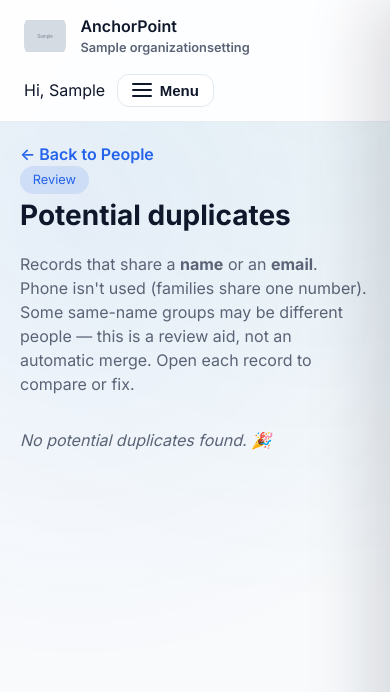
After one commit to TheLVSQ/AnchorPoint, a Django app: page /people/duplicates/ in a window 390 px wide. The commit adds this page. Shown: the top 692 px of the page. Run offline with Django 5.2, Linux system fonts and the light colour scheme; a user stored in the database is signed in; tables that the repository leaves empty hold one stand-in row (values such as "Sample post"); grey boxes marked "Sample" are stand-in pictures; parts of the project's set-up code (start-up, migrations or seed data) failed here and were passed over; some libraries are stand-ins or nearby versions.

Commit message:
feat(people): fix import family names + primary adult; add people count + duplicate finder (#34)
Rock import fixes (re-runnable — re-import the same CSV to correct existing data):
- Family names normalize to always end in "Family" ("Abel" -> "Abel Family").
- Child/adult inferred from Rock's Age column (not just birthdate), so a 3yo
  with no birthdate is a child, not an adult. Primary adult is recomputed each
  run and cleared when a family has no actual adult.

People page: overall people count chip in the header (unfiltered, stays put
during search).

New "Find duplicates" review page (staff): groups records sharing a name or
email (phone excluded — families share one), with links to open each. Review
aid, not auto-merge.

Co-authored-by: Claude Opus 4.8 <noreply@anthropic.com>

```diff
--- a/anchorpoint/people/services/rock_import.py
+++ b/anchorpoint/people/services/rock_import.py
@@ -91,6 +91,26 @@ def _clean(value):
     return "" if v.lower() in _NEGATIVES else v
 
 
+def _family_name(raw):
+    """Normalize a household name to always end in 'Family' (Rock is
+    inconsistent: some are 'Levesque Family', some just 'Abel')."""
+    name = (raw or "").strip() or "Family"
+    if not name.lower().endswith("family"):
+        name = f"{name} Family"
+    return name
+
+
+def _row_age(row, person=None):
+    """Best age for child/adult inference: Rock's Age column first (it's often
+    set when a birthdate isn't), then the person's birthdate-derived age."""
+    raw = _g(row, "Age")
+    try:
+        return int(float(raw))
+    except (TypeError, ValueError):
+        pass
+    return person.age if person and person.birthdate else None
+
+
 def parse_csv(text):
     rows = list(csv.DictReader(io.StringIO(text)))
     if not rows:
@@ -177,8 +197,8 @@ def run_rock_import(rows, *, commit=False) -> RockResult:
 
     with transaction.atomic():
         for fam_id, members in families.items():
-            fam_name = _g(members[0], "Family Name") or (
-                _g(members[0], "Last Name") + " Family"
+            fam_name = _family_name(
+                _g(members[0], "Family Name") or _g(members[0], "Last Name")
             )
             addr = next((_household_address(r) for r in members
                          if _g(r, "Home Address - Street 1")), _household_address(members[0]))
@@ -190,12 +210,15 @@ def run_rock_import(rows, *, commit=False) -> RockResult:
             )
             if created:
                 stats["families_created"] += 1
+            household.name = fam_name  # keep normalized name current on re-runs
             for key, val in addr.items():
                 if val and not getattr(household, key):
                     setattr(household, key, val)
             household.save()
 
-            first_adult = household.primary_adult
+            # Recompute the primary adult each run: the first actual adult, or
+            # None if the family has no adult (so a lone 3-year-old isn't it).
+            first_adult = None
             for row in members:
                 ext = f"rock:{_g(row, 'Id')}" if _g(row, "Id") else ""
                 fields = _person_fields(row)
@@ -221,7 +244,8 @@ def run_rock_import(rows, *, commit=False) -> RockResult:
                     person = Person.objects.create(external_id=ext, **fields)
                     stats["people_created"] += 1
 
-                is_child = person.is_minor is True
+                age = _row_age(row, person)
+                is_child = age is not None and age < MINOR_AGE
                 rel = (HouseholdMember.RelationshipType.CHILD if is_child
                        else HouseholdMember.RelationshipType.ADULT)
                 HouseholdMember.objects.get_or_create(
@@ -235,7 +259,8 @@ def run_rock_import(rows, *, commit=False) -> RockResult:
                     if first_adult is None:
                         first_adult = person
 
-            if first_adult and household.primary_adult_id != first_adult.pk:
+            # Set the primary adult, or clear it when the family has no adult.
+            if household.primary_adult_id != (first_adult.pk if first_adult else None):
                 household.primary_adult = first_adult
                 household.save(update_fields=["primary_adult"])
 
--- /dev/null
+++ b/anchorpoint/people/templates/people/duplicates.html
@@ -0,0 +1,60 @@
+{% extends "base.html" %}
+{% block content %}
+<a class="ghost-link" href="{% url 'people_list' %}">&larr; Back to People</a>
+
+<div class="page-header">
+    <span class="chip">Review</span>
+    <h1>Potential duplicates</h1>
+    <p class="page-subtitle">
+        Records that share a <strong>name</strong> or an <strong>email</strong>. Phone isn't used
+        (families share one number). Some same-name groups may be different people — this is a
+        review aid, not an automatic merge. Open each record to compare or fix.
+    </p>
+</div>
+
+{% if groups %}
+    <p class="stat-hint" style="margin-bottom:1rem;">
+        {{ groups|length }} group{{ groups|length|pluralize }} · {{ people_in_groups }} records to review.
+    </p>
+    {% for group in groups %}
+        <section class="detail-card" style="margin-bottom:1rem;">
+            <h2 style="font-size:1.05rem;">
+                <span class="chip">{{ group.reason }}</span> {{ group.label }}
+                <span class="stat-hint">({{ group.people|length }})</span>
+            </h2>
+            <div style="overflow-x:auto;">
+                <table class="data-table" style="width:100%; border-collapse:collapse;">
+                    <thead>
+                        <tr>
+                            <th style="text-align:left; padding:6px 10px;">Name</th>
+                            <th style="text-align:left; padding:6px 10px;">Age</th>
+                            <th style="text-align:left; padding:6px 10px;">Email</th>
+                            <th style="text-align:left; padding:6px 10px;">Phone</th>
+                            <th style="text-align:left; padding:6px 10px;">Family</th>
+                            <th style="text-align:right; padding:6px 10px;"></th>
+                        </tr>
+                    </thead>
+                    <tbody>
+                        {% for p in group.people %}
+                            <tr>
+                                <td style="padding:6px 10px;"><strong>{{ p.first_name }} {{ p.last_name }}</strong></td>
+                                <td style="padding:6px 10px;">{{ p.age|default:"—" }}</td>
+                                <td style="padding:6px 10px; overflow-wrap:anywhere;">{{ p.email|default:"—" }}</td>
+                                <td style="padding:6px 10px;">{{ p.phone|default:"—" }}</td>
+                                <td style="padding:6px 10px;">
+                                    {% with hh=p.households.all|first %}{{ hh.name|default:"—" }}{% endwith %}
+                                </td>
+                                <td style="padding:6px 10px; text-align:right;">
+                                    <a class="btn ghost" href="{% url 'people_detail' p.pk %}">Open</a>
+                                </td>
+                            </tr>
+                        {% endfor %}
+                    </tbody>
+                </table>
+            </div>
+        </section>
+    {% endfor %}
+{% else %}
+    <p class="empty-state">No potential duplicates found. 🎉</p>
+{% endif %}
+{% endblock %}
--- a/anchorpoint/people/templates/people/people_list.html
+++ b/anchorpoint/people/templates/people/people_list.html
@@ -1,7 +1,7 @@
 {% extends "base.html" %}
 {% block content %}
 
-<h1>People</h1>
+<h1>People <span class="chip" style="vertical-align:middle;">{{ total_people }}</span></h1>
 
 <form method="GET" style="margin-bottom: 20px;">
     <input type="text"
@@ -19,6 +19,7 @@
     {% if request.user.is_superuser or request.user.profile.role == 'admin' or request.user.profile.role == 'staff' %}
         <a href="{% url 'rock_import' %}" style="margin-left: 10px;">Other CMS import</a>
     {% endif %}
+    <a href="{% url 'people_duplicates' %}" style="margin-left: 10px;">Find duplicates</a>
 </form>
 
 {% include "people/partials/people_results.html" %}
--- a/anchorpoint/people/urls.py
+++ b/anchorpoint/people/urls.py
@@ -6,6 +6,7 @@ urlpatterns = [
     path("add/", views.people_add, name="people_add"),
     path("import/", views.signup_import, name="signup_import"),
     path("import/rock/", views.rock_import_view, name="rock_import"),
+    path("duplicates/", views.people_duplicates, name="people_duplicates"),
     path("lookup/", views.people_lookup, name="people_lookup"),
     path("search/", views.people_search, name="people_search"),
     path("<int:pk>/", views.people_detail, name="people_detail"),
--- a/anchorpoint/people/views.py
+++ b/anchorpoint/people/views.py
@@ -39,6 +39,45 @@ def people_list(request):
     return render(request, "people/people_list.html", {
         "page_obj": page_obj,
         "query": query,
+        "total_people": Person.objects.count(),
+    })
+
+
+@staff_required
+def people_duplicates(request):
+    """Review likely-duplicate people: records sharing a name or an email.
+
+    Phone is intentionally NOT a signal — families share one number. Same-name
+    groups may occasionally be distinct people, so this is a review aid, not an
+    auto-merge."""
+    people = list(
+        Person.objects.all().prefetch_related("households").order_by("last_name", "first_name")
+    )
+    buckets = {}
+    for p in people:
+        buckets.setdefault(
+            ("name", p.first_name.strip().lower(), p.last_name.strip().lower()), []
+        ).append(p)
+        if p.email:
+            buckets.setdefault(("email", p.email.strip().lower()), []).append(p)
+
+    groups, seen = [], set()
+    for key, members in buckets.items():
+        if len(members) < 2:
+            continue
+        ids = frozenset(m.pk for m in members)
+        if ids in seen:
+            continue
+        seen.add(ids)
+        groups.append({
+            "reason": "Same name" if key[0] == "name" else "Same email",
+            "label": f"{members[0].first_name} {members[0].last_name}" if key[0] == "name" else key[1],
+            "people": members,
+        })
+    groups.sort(key=lambda g: -len(g["people"]))
+    return render(request, "people/duplicates.html", {
+        "groups": groups,
+        "people_in_groups": sum(len(g["people"]) for g in groups),
     })
 
 
```
Also changed, not shown: anchorpoint/people/test_rock_import.py (+49 -0 lines), anchorpoint/people/tests.py (+53 -0 lines).
